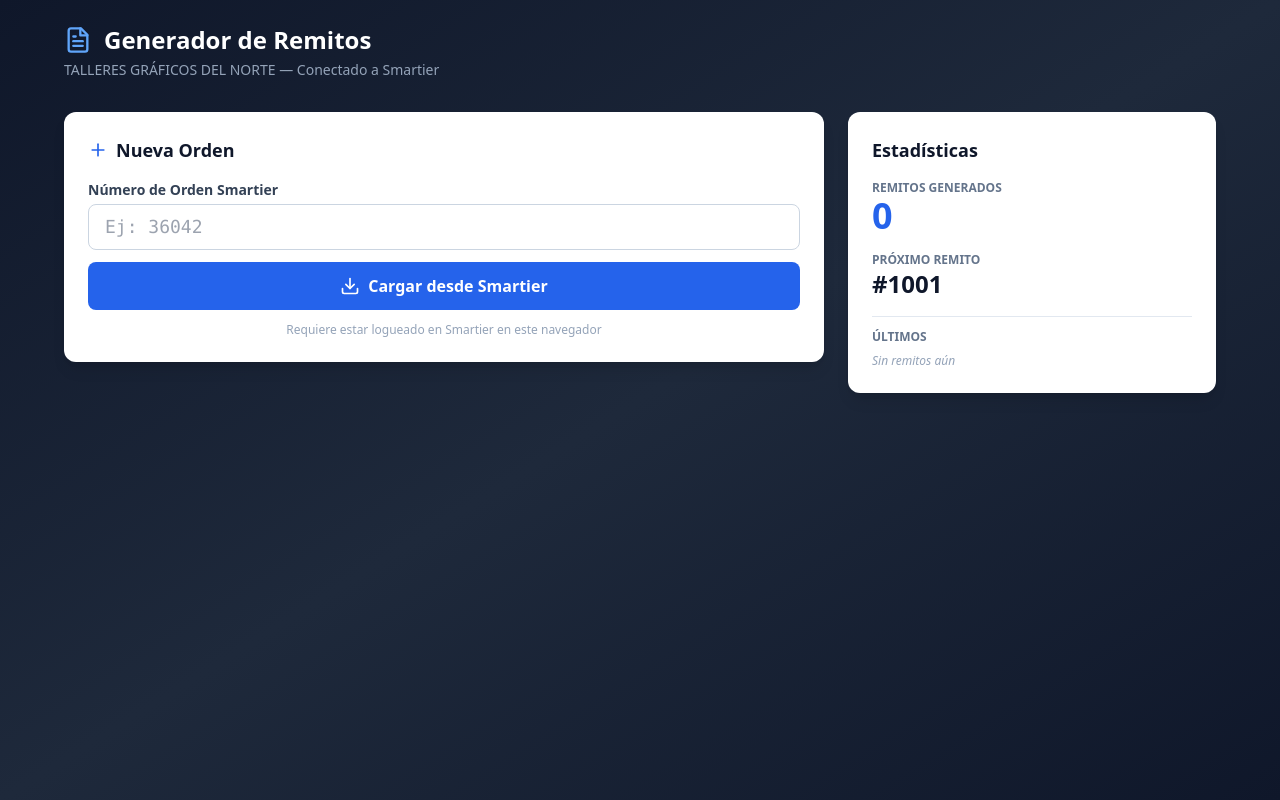
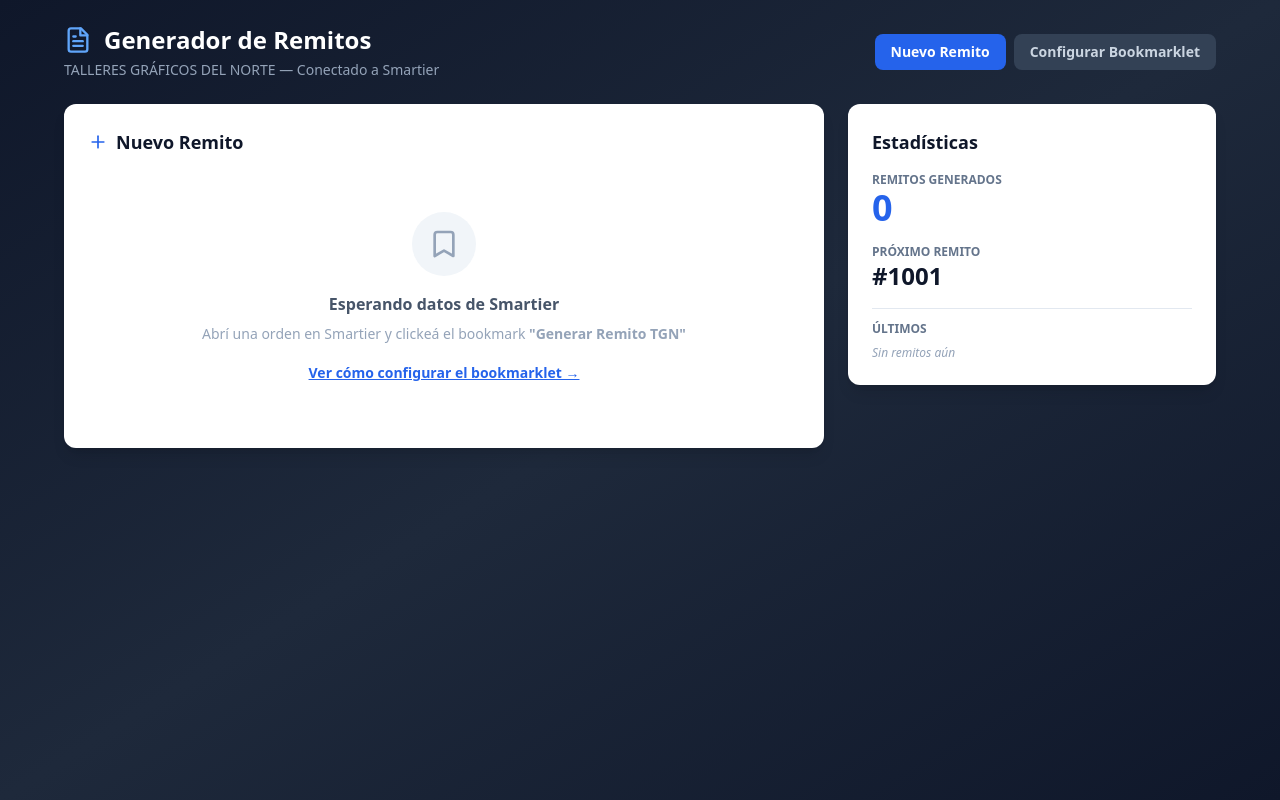
Before and after one commit to javiorama/RemitosTGN, a React (Vite) app: page / in a window 1280 px wide. Built offline with nearby package versions, Linux system fonts and the light colour scheme.

Commit message:
Update RemitosApp.jsx

```diff
--- a/src/components/RemitosApp.jsx
+++ b/src/components/RemitosApp.jsx
@@ -1,5 +1,5 @@
-import React, { useState } from 'react';
-import { FileText, Download, Plus, Loader2, AlertCircle, CheckCircle2 } from 'lucide-react';
+import React, { useState, useEffect } from 'react';
+import { FileText, Printer, Plus, AlertCircle, CheckCircle2, BookmarkIcon } from 'lucide-react';
 
 const empresa = {
   razonSocial: 'TALLERES GRÁFICOS DEL NORTE S.R.L.',
@@ -7,59 +7,6 @@ const empresa = {
   domicilio: 'Perú 1011, 1602 - Florida (Buenos Aires)',
   telefono: '(+54) 11 4511-xxxx',
   email: 'info@tgnorte.com.ar',
-};
-
-const SMARTIER_BASE = 'https://talleresgraficosdelnorte.smartier.software';
-
-const parsearOrdenDesdeHTML = (htmlText) => {
-  const parser = new DOMParser();
-  const doc = parser.parseFromString(htmlText, 'text/html');
-  const texto = (selector) => {
-    const el = doc.querySelector(selector);
-    return el ? el.textContent.trim() : '';
-  };
-  const numero = texto('.numero.ng-binding').replace('N°', '').trim();
-  const cliente = texto('.nombre-cliente.ng-binding');
-  const representante = texto('.nombre-representante.ng-binding');
-  const producto = texto('.nombre-producto.ng-binding');
-  const referencia = texto('.referencia.ng-binding');
-  const descEl = doc.querySelector('.st-card-content.ng-binding');
-  const descripcion = descEl ? (descEl.innerText || descEl.textContent).trim().slice(0, 400) : '';
-  const fechaEls = doc.querySelectorAll('.fecha-value.ng-binding');
-  const fechaCreacion = fechaEls[0] ? fechaEls[0].textContent.trim() : '';
-  const fechaEntrega = fechaEls[1] ? fechaEls[1].textContent.trim() : '';
-  const direccion = texto('.comentarios .ng-binding');
-  const estado = texto('.st-chip.estado-1');
-  return {
-    numero,
-    cliente,
-    representante,
-    producto: referencia ? `${producto} - ${referencia}` : producto,
-    descripcion,
-    fechaCreacion,
-    fechaEntrega,
-    direccion,
-    estado,
-  };
-};
-
-const scrapearOrdenReal = async (numeroOrden) => {
-  const url = `${SMARTIER_BASE}/#/CRM/Ordenes/${numeroOrden}`;
-  const ventana = window.open(url, '_smartier_scraper', 'width=1,height=1,left=-9999');
-  if (!ventana) throw new Error('El navegador bloqueó el popup. Habilitá los popups para este sitio.');
-  await new Promise((r) => setTimeout(r, 7000));
-  let html = '';
-  try {
-    html = ventana.document.body.innerHTML;
-  } catch (e) {
-    ventana.close();
-    throw new Error('El navegador bloqueó el acceso entre ventanas (CORS). Necesitamos otra solución.');
-  }
-  ventana.close();
-  if (!html || html.length < 500) throw new Error('La página no cargó. Verificá que estés logueado en Smartier.');
-  const datos = parsearOrdenDesdeHTML(html);
-  if (!datos.cliente && !datos.producto) throw new Error('No se encontraron datos. Verificá el número de orden.');
-  return datos;
 };
 
 const generarHTMLRemito = (r) => `<!DOCTYPE html>
@@ -120,7 +67,7 @@ body{font-family:'Segoe UI',sans-serif;background:#f5f5f5;color:#333}
   ${r.descripcion ? `<div class="section-title">Descripción de la Orden</div><div class="desc-bloque">${r.descripcion}</div>` : ''}
   ${r.direccion ? `<div class="campo"><div class="label">Dirección de Entrega</div><div class="valor">${r.direccion}</div></div>` : ''}
   <div class="footer">
-    <p style="font-size:11px;color:#999;margin-bottom:30px;font-style:italic">Remito generado el ${new Date().toLocaleDateString('es-AR')} - Sistema TG Norte</p>
+    <p style="font-size:11px;color:#999;margin-bottom:30px;font-style:italic">Remito generado el ${r.fecha} - Sistema TG Norte</p>
     <div class="pie">
       <div><p style="margin-bottom:30px">_______________</p>Entregado por</div>
       <div><p style="margin-bottom:30px">_______________</p>Recibido por</div>
@@ -132,44 +79,50 @@ body{font-family:'Segoe UI',sans-serif;background:#f5f5f5;color:#333}
 </body></html>`;
 
 export default function RemitosApp() {
-  const [numeroOrden, setNumeroOrden] = useState('');
-  const [loading, setLoading] = useState(false);
-  const [error, setError] = useState(null);
-  const [datosOrden, setDatosOrden] = useState(null);
   const [remitos, setRemitos] = useState([]);
   const [numeroRemito, setNumeroRemito] = useState(1001);
+  const [ordenCargada, setOrdenCargada] = useState(null);
+  const [tab, setTab] = useState('nuevo'); // 'nuevo' | 'instrucciones'
 
-  const handleScrapear = async () => {
-    if (!numeroOrden.trim()) { setError('Ingresá un número de orden'); return; }
-    setLoading(true); setError(null); setDatosOrden(null);
-    try {
-      const datos = await scrapearOrdenReal(numeroOrden.trim());
-      setDatosOrden(datos);
-    } catch (err) {
-      setError(err.message);
-    } finally {
-      setLoading(false);
+  // Leer datos que vienen por URL (desde el bookmarklet)
+  useEffect(() => {
+    const params = new URLSearchParams(window.location.search);
+    if (params.get('orden')) {
+      const datos = {
+        numero:        params.get('orden') || '',
+        cliente:       params.get('cliente') || '',
+        representante: params.get('representante') || '',
+        producto:      params.get('producto') || '',
+        descripcion:   params.get('descripcion') || '',
+        fechaCreacion: params.get('fechaCreacion') || '',
+        fechaEntrega:  params.get('fechaEntrega') || '',
+        direccion:     params.get('direccion') || '',
+        estado:        params.get('estado') || '',
+      };
+      setOrdenCargada(datos);
+      setTab('nuevo');
+      // Limpiar la URL sin recargar
+      window.history.replaceState({}, '', window.location.pathname);
     }
-  };
+  }, []);
 
   const handleGenerarRemito = () => {
     const nuevo = {
       id: numeroRemito,
-      orden: datosOrden.numero || numeroOrden,
-      cliente: datosOrden.cliente,
-      representante: datosOrden.representante,
+      orden: ordenCargada.numero,
+      cliente: ordenCargada.cliente,
+      representante: ordenCargada.representante,
       fecha: new Date().toLocaleDateString('es-AR'),
-      fechaCreacion: datosOrden.fechaCreacion,
-      fechaEntrega: datosOrden.fechaEntrega,
-      producto: datosOrden.producto,
-      descripcion: datosOrden.descripcion,
-      direccion: datosOrden.direccion,
-      estado: datosOrden.estado,
+      fechaCreacion: ordenCargada.fechaCreacion,
+      fechaEntrega: ordenCargada.fechaEntrega,
+      producto: ordenCargada.producto,
+      descripcion: ordenCargada.descripcion,
+      direccion: ordenCargada.direccion,
+      estado: ordenCargada.estado,
     };
     setRemitos([nuevo, ...remitos]);
     setNumeroRemito(numeroRemito + 1);
-    setDatosOrden(null);
-    setNumeroOrden('');
+    setOrdenCargada(null);
   };
 
   const handleImprimir = (r) => {
@@ -178,63 +131,152 @@ export default function RemitosApp() {
     v.document.close();
   };
 
+  // URL de esta app (para el bookmarklet)
+  const appUrl = window.location.origin;
+
+  // Código del bookmarklet
+  const bookmarkletCode = `javascript:(function(){
+var t=function(s){var e=document.querySelector(s);return e?e.textContent.trim():''};
+var numero=t('.numero.ng-binding').replace('N°','').trim();
+var cliente=t('.nombre-cliente.ng-binding');
+var rep=t('.nombre-representante.ng-binding');
+var prod=t('.nombre-producto.ng-binding');
+var ref=t('.referencia.ng-binding');
+var producto=ref?prod+' - '+ref:prod;
+var desc='';var descEl=document.querySelector('.st-card-content.ng-binding');
+if(descEl)desc=(descEl.innerText||descEl.textContent).trim().slice(0,400);
+var fechaEls=document.querySelectorAll('.fecha-value.ng-binding');
+var fc=fechaEls[0]?fechaEls[0].textContent.trim():'';
+var fe=fechaEls[1]?fechaEls[1].textContent.trim():'';
+var dir=t('.comentarios .ng-binding');
+var estado=t('.st-chip.estado-1');
+var base='${appUrl}';
+var url=base+'?orden='+encodeURIComponent(numero)+'&cliente='+encodeURIComponent(cliente)+'&representante='+encodeURIComponent(rep)+'&producto='+encodeURIComponent(producto)+'&descripcion='+encodeURIComponent(desc)+'&fechaCreacion='+encodeURIComponent(fc)+'&fechaEntrega='+encodeURIComponent(fe)+'&direccion='+encodeURIComponent(dir)+'&estado='+encodeURIComponent(estado);
+window.open(url,'_blank');
+})();`.replace(/\n/g, '');
+
   return (
     <div className="min-h-screen bg-gradient-to-br from-slate-900 via-slate-800 to-slate-900 p-4 md:p-6">
       <div className="max-w-6xl mx-auto">
-        <div className="mb-8">
+
+        <div className="mb-6 flex items-center justify-between">
+          <div>
             <div className="flex items-center gap-3 mb-1">
               <FileText className="w-7 h-7 text-blue-400" />
               <h1 className="text-2xl font-bold text-white">Generador de Remitos</h1>
             </div>
             <p className="text-slate-400 text-sm">TALLERES GRÁFICOS DEL NORTE — Conectado a Smartier</p>
           </div>
-
-        <div className="grid grid-cols-1 md:grid-cols-3 gap-6">
-          <div className="md:col-span-2 space-y-4">
-            <div className="bg-white rounded-xl shadow-lg p-6">
-              <h2 className="text-lg font-bold text-slate-900 mb-4 flex items-center gap-2">
-                <Plus className="w-5 h-5 text-blue-600" />Nueva Orden
-              </h2>
-              <div className="space-y-3">
-                <div>
-                  <label className="block text-sm font-semibold text-slate-700 mb-1">Número de Orden Smartier</label>
-                  <input
-                    type="text" value={numeroOrden}
-                    onChange={(e) => setNumeroOrden(e.target.value)}
-                    onKeyDown={(e) => e.key === 'Enter' && handleScrapear()}
-                    placeholder="Ej: 36042"
-                    className="w-full px-4 py-2 border border-slate-300 rounded-lg focus:outline-none focus:ring-2 focus:ring-blue-500 text-lg font-mono"
-                  />
+          <div className="flex gap-2">
+            <button onClick={() => setTab('nuevo')}
+              className={`px-4 py-2 rounded-lg text-sm font-semibold transition ${tab === 'nuevo' ? 'bg-blue-600 text-white' : 'bg-slate-700 text-slate-300 hover:bg-slate-600'}`}>
+              Nuevo Remito
+            </button>
+            <button onClick={() => setTab('instrucciones')}
+              className={`px-4 py-2 rounded-lg text-sm font-semibold transition ${tab === 'instrucciones' ? 'bg-blue-600 text-white' : 'bg-slate-700 text-slate-300 hover:bg-slate-600'}`}>
+              Configurar Bookmarklet
+            </button>
           </div>
-                <button onClick={handleScrapear} disabled={loading}
-                  className="w-full bg-blue-600 hover:bg-blue-700 disabled:bg-slate-400 text-white font-semibold py-3 rounded-lg transition flex items-center justify-center gap-2">
-                  {loading ? <><Loader2 className="w-5 h-5 animate-spin" />Cargando orden...</> : <><Download className="w-5 h-5" />Cargar desde Smartier</>}
-                </button>
-                <p className="text-xs text-slate-400 text-center">Requiere estar logueado en Smartier en este navegador</p>
         </div>
 
-              {error && (
-                <div className="mt-4 bg-red-50 border border-red-200 rounded-lg p-4 flex gap-3">
-                  <AlertCircle className="w-5 h-5 text-red-500 flex-shrink-0 mt-0.5" />
-                  <p className="text-red-800 text-sm">{error}</p>
+        {tab === 'instrucciones' && (
+          <div className="bg-white rounded-xl shadow-lg p-6 mb-6">
+            <h2 className="text-lg font-bold text-slate-900 mb-2 flex items-center gap-2">
+              <BookmarkIcon className="w-5 h-5 text-blue-600" />
+              Cómo configurar el Bookmarklet
+            </h2>
+            <p className="text-slate-600 text-sm mb-6">
+              El bookmarklet es un botón que guardás en tu barra de favoritos. Cuando estés en una orden de Smartier, lo clickeás y automáticamente abre esta app con los datos cargados.
+            </p>
+
+            <div className="space-y-6">
+              <div className="flex gap-4">
+                <div className="w-8 h-8 rounded-full bg-blue-600 text-white flex items-center justify-center font-bold flex-shrink-0">1</div>
+                <div>
+                  <p className="font-semibold text-slate-900">Mostrá la barra de favoritos</p>
+                  <p className="text-slate-500 text-sm">En Chrome: Ctrl+Shift+B (o Cmd+Shift+B en Mac)</p>
+                </div>
+              </div>
+
+              <div className="flex gap-4">
+                <div className="w-8 h-8 rounded-full bg-blue-600 text-white flex items-center justify-center font-bold flex-shrink-0">2</div>
+                <div>
+                  <p className="font-semibold text-slate-900 mb-2">Arrastrá este botón a tu barra de favoritos</p>
+                  <a
+                    href={bookmarkletCode}
+                    className="inline-block bg-yellow-400 hover:bg-yellow-500 text-yellow-900 font-bold px-5 py-3 rounded-lg cursor-move select-none shadow"
+                    onClick={(e) => e.preventDefault()}
+                    draggable="true"
+                  >
+                    📋 Generar Remito TGN
+                  </a>
+                  <p className="text-slate-400 text-xs mt-2">Arrastralo a tu barra de favoritos. No lo clickees acá.</p>
+                </div>
+              </div>
+
+              <div className="flex gap-4">
+                <div className="w-8 h-8 rounded-full bg-blue-600 text-white flex items-center justify-center font-bold flex-shrink-0">3</div>
+                <div>
+                  <p className="font-semibold text-slate-900">Usarlo</p>
+                  <p className="text-slate-500 text-sm">Abrí cualquier orden en Smartier → clickeá el bookmark → esta app se abre con los datos listos.</p>
+                </div>
+              </div>
+            </div>
+
+            <div className="mt-6 bg-slate-50 border border-slate-200 rounded-lg p-4">
+              <p className="text-xs font-semibold text-slate-600 uppercase mb-2">¿No podés arrastrar? Crealo manualmente:</p>
+              <p className="text-xs text-slate-500 mb-2">Click derecho en la barra de favoritos → "Añadir página" → Nombre: <strong>Generar Remito TGN</strong> → URL: pegá esto:</p>
+              <textarea
+                readOnly
+                value={bookmarkletCode}
+                className="w-full text-xs font-mono bg-slate-900 text-green-400 p-3 rounded border border-slate-700 h-24 resize-none"
+                onClick={(e) => e.target.select()}
+              />
+              <p className="text-xs text-slate-400 mt-1">Click en el texto para seleccionar todo, luego Ctrl+C</p>
+            </div>
           </div>
         )}
 
-              {datosOrden && (
-                <div className="mt-5 bg-slate-50 rounded-lg p-4 border border-slate-200">
+        {tab === 'nuevo' && (
+          <div className="grid grid-cols-1 md:grid-cols-3 gap-6">
+            <div className="md:col-span-2">
+              <div className="bg-white rounded-xl shadow-lg p-6">
+                <h2 className="text-lg font-bold text-slate-900 mb-4 flex items-center gap-2">
+                  <Plus className="w-5 h-5 text-blue-600" />Nuevo Remito
+                </h2>
+
+                {!ordenCargada && (
+                  <div className="text-center py-10">
+                    <div className="w-16 h-16 bg-slate-100 rounded-full flex items-center justify-center mx-auto mb-4">
+                      <BookmarkIcon className="w-8 h-8 text-slate-400" />
+                    </div>
+                    <p className="text-slate-600 font-semibold mb-2">Esperando datos de Smartier</p>
+                    <p className="text-slate-400 text-sm mb-4">
+                      Abrí una orden en Smartier y clickeá el bookmark <strong>"Generar Remito TGN"</strong>
+                    </p>
+                    <button onClick={() => setTab('instrucciones')}
+                      className="text-blue-600 hover:text-blue-700 text-sm font-semibold underline">
+                      Ver cómo configurar el bookmarklet →
+                    </button>
+                  </div>
+                )}
+
+                {ordenCargada && (
+                  <div className="bg-slate-50 rounded-lg p-4 border border-slate-200">
                     <h3 className="font-semibold text-slate-900 mb-3 flex items-center gap-2">
-                    <CheckCircle2 className="w-5 h-5 text-green-600" />Orden Cargada
+                      <CheckCircle2 className="w-5 h-5 text-green-600" />
+                      Orden Cargada desde Smartier
                     </h3>
                     <div className="grid grid-cols-2 gap-3 text-sm mb-4">
-                    <div><p className="text-slate-500 text-xs uppercase font-semibold">Orden</p><p className="font-mono font-bold">#{datosOrden.numero || numeroOrden}</p></div>
-                    <div><p className="text-slate-500 text-xs uppercase font-semibold">Cliente</p><p>{datosOrden.cliente}</p></div>
-                    <div><p className="text-slate-500 text-xs uppercase font-semibold">Producto</p><p>{datosOrden.producto}</p></div>
-                    <div><p className="text-slate-500 text-xs uppercase font-semibold">Estado</p><p>{datosOrden.estado}</p></div>
-                    <div className="col-span-2"><p className="text-slate-500 text-xs uppercase font-semibold">Entrega</p><p>{datosOrden.fechaEntrega}</p></div>
-                    {datosOrden.direccion && <div className="col-span-2"><p className="text-slate-500 text-xs uppercase font-semibold">Dirección</p><p>{datosOrden.direccion}</p></div>}
+                      <div><p className="text-slate-500 text-xs uppercase font-semibold">Orden</p><p className="font-mono font-bold">#{ordenCargada.numero}</p></div>
+                      <div><p className="text-slate-500 text-xs uppercase font-semibold">Cliente</p><p>{ordenCargada.cliente}</p></div>
+                      <div><p className="text-slate-500 text-xs uppercase font-semibold">Producto</p><p>{ordenCargada.producto}</p></div>
+                      <div><p className="text-slate-500 text-xs uppercase font-semibold">Estado</p><p>{ordenCargada.estado}</p></div>
+                      <div className="col-span-2"><p className="text-slate-500 text-xs uppercase font-semibold">Entrega</p><p>{ordenCargada.fechaEntrega}</p></div>
+                      {ordenCargada.direccion && <div className="col-span-2"><p className="text-slate-500 text-xs uppercase font-semibold">Dirección</p><p>{ordenCargada.direccion}</p></div>}
                     </div>
                     <button onClick={handleGenerarRemito}
-                    className="w-full bg-green-600 hover:bg-green-700 text-white font-semibold py-2 rounded-lg transition">
+                      className="w-full bg-green-600 hover:bg-green-700 text-white font-semibold py-3 rounded-lg transition">
                       ✓ Generar Remito #{numeroRemito}
                     </button>
                   </div>
@@ -270,6 +312,7 @@ export default function RemitosApp() {
               </div>
             </div>
           </div>
+        )}
 
         {remitos.length > 0 && (
           <div className="mt-6 bg-white rounded-xl shadow-lg overflow-hidden">
@@ -295,8 +338,8 @@ export default function RemitosApp() {
                       <td className="px-5 py-4 text-sm text-slate-600">{r.fecha}</td>
                       <td className="px-5 py-4">
                         <button onClick={() => handleImprimir(r)}
-                          className="bg-blue-600 hover:bg-blue-700 text-white font-semibold py-1 px-3 rounded text-sm transition">
-                          Imprimir
+                          className="bg-blue-600 hover:bg-blue-700 text-white font-semibold py-1 px-3 rounded text-sm transition flex items-center gap-1">
+                          <Printer className="w-3 h-3" />Imprimir
                         </button>
                       </td>
                     </tr>
@@ -306,6 +349,7 @@ export default function RemitosApp() {
             </div>
           </div>
         )}
+
       </div>
     </div>
   );
```
Lines whose indentation alone changed are shown as unchanged.
